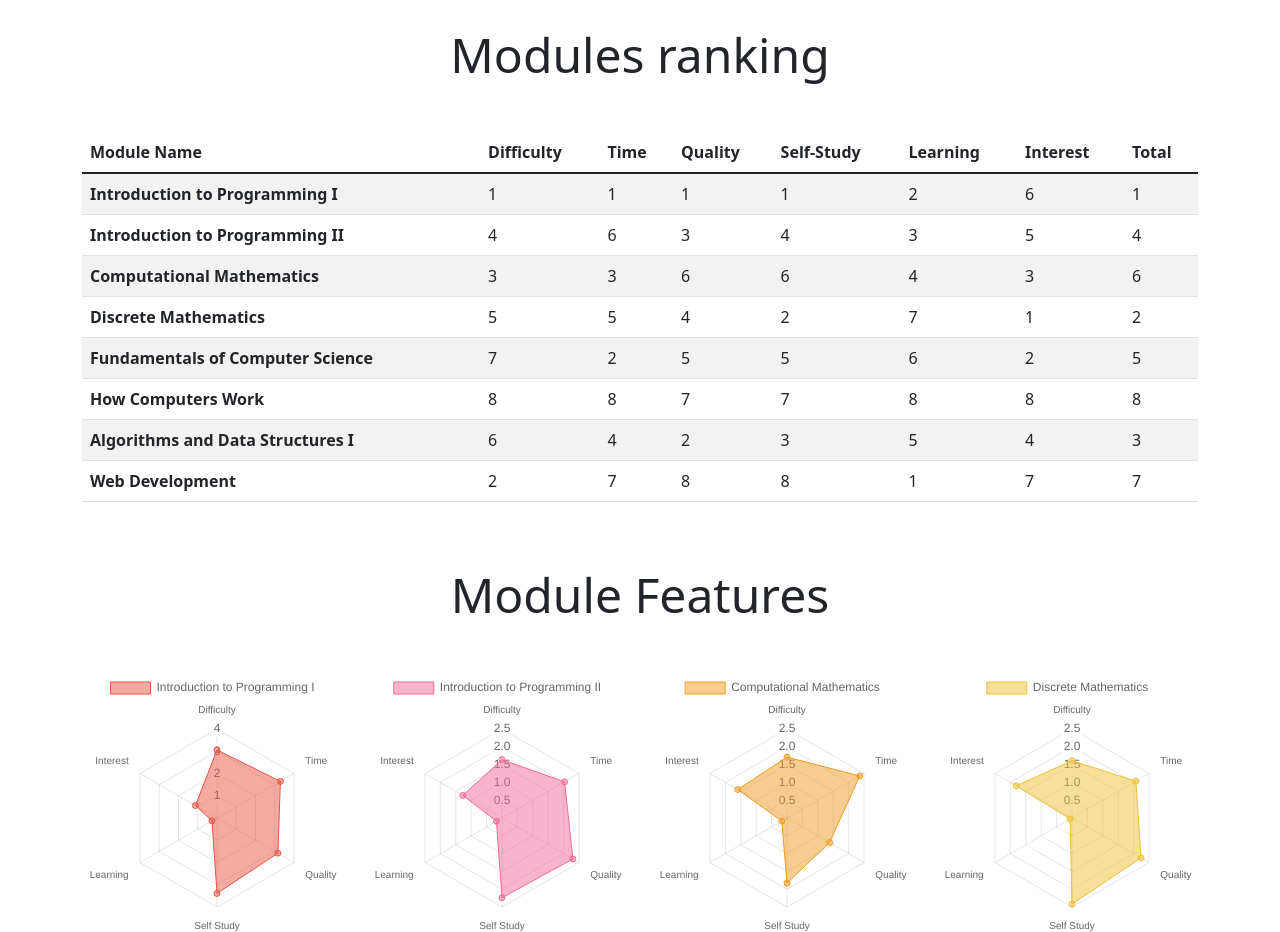
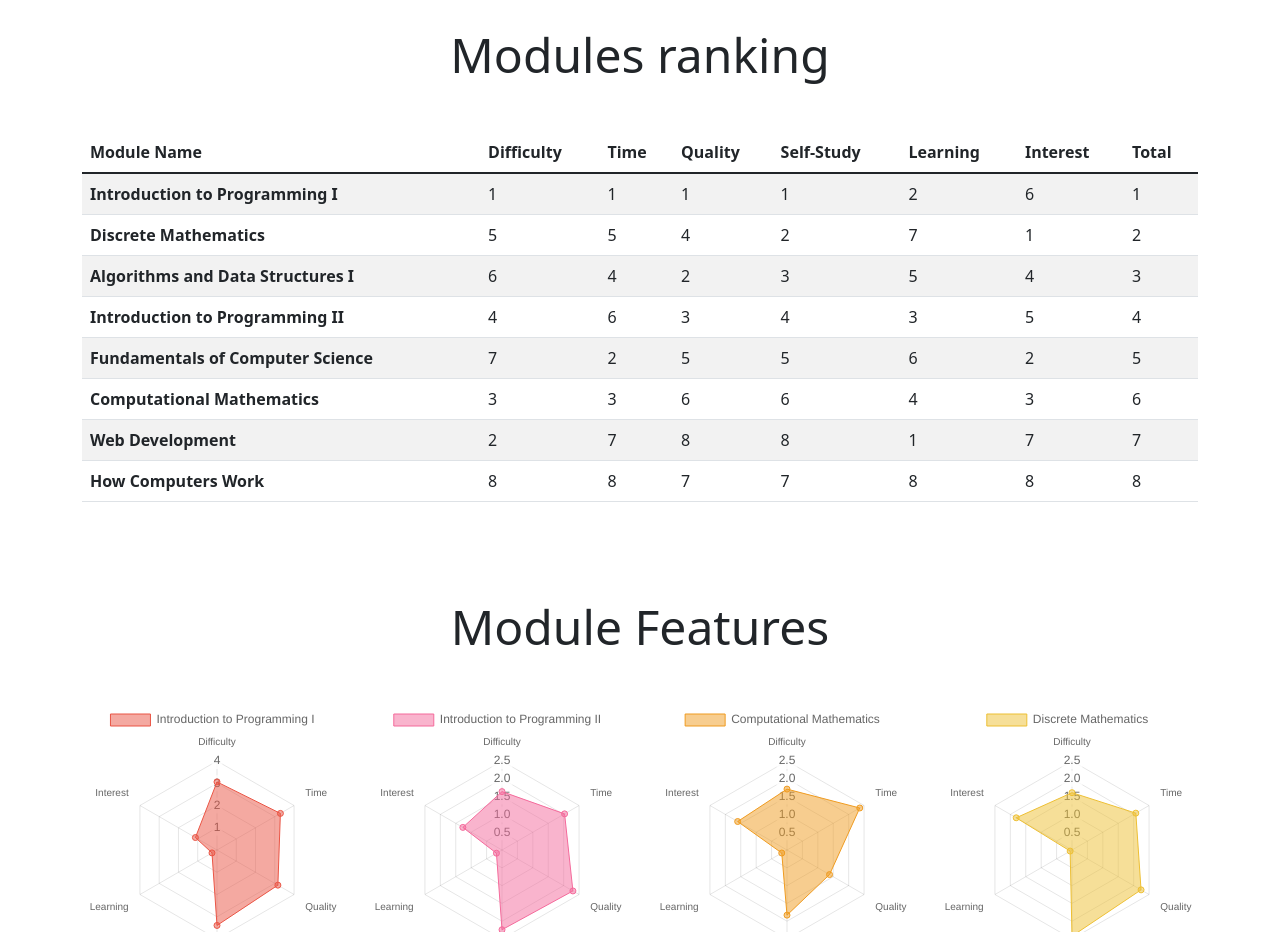
Before and after one commit to jberkovica/SeshMap, a React (Create React App) app: page /ranking in a window 1280 px wide. Shown: the part 940-1872 px from the top of the page. Built offline with nearby package versions, Linux system fonts and the light colour scheme.

Commit message:
Implemented Table Ranking
...with spaghetti code.

```diff
--- a/src/components/BarChart.js
+++ b/src/components/BarChart.js
@@ -38,10 +38,10 @@ export function BarChart({ dataArray, labels, title, color}){
             // legend: {
             //   position: 'top'
             // },
-            title: {
-              display: true,
-              text: title,
-            },
+            // title: {
+            //   display: true,
+            //   text: title,
+            // },
           },
       };
       return <Bar data={data} />;
--- a/src/pages/Ranking.js
+++ b/src/pages/Ranking.js
@@ -88,9 +88,9 @@ const TableWithModuleData = ({ selectedLevelData }) => {
 
 const TableWithModuleRanking = ({ selectedLevelData }) => {
 
-    const moduledetails = []
-    const tableRows = [];
-
+    // This creates the data that will be used to calculate ranking
+    const moduledetails = React.useMemo(() => {
+        const details = [];
         // Creating the dictionary of all modules for future ranking purposes
         for (const moduleKey in selectedLevelData) {
             const module = selectedLevelData[moduleKey];
@@ -99,6 +99,7 @@ const TableWithModuleRanking = ({ selectedLevelData }) => {
             const ModuleQualityAverage = parseFloat(getModuleQualityAverage(module.name))
             const ModuleSelfStudyAverage = parseFloat(getModuleSelfStudyAverage(module.name))
             const ModuleLearningAverage = parseFloat(getModuleLearningAverage(module.name))
+            // const ModuleAppreciationAverage = parseFloat(getModuleAppreciationAverage(module.name))
             const ModuleInterestAverage = parseFloat(getModuleInterestAverage(module.name))
             const ModuleCombinedAverage = (ModuleDifficultyAverage+ModuleTimeAverage+ModuleQualityAverage+ModuleSelfStudyAverage+ModuleInterestAverage)/5
             // Create an object to be pushed into moduledetails
@@ -106,8 +107,31 @@ const TableWithModuleRanking = ({ selectedLevelData }) => {
                 name: module.name,
                 values: [ModuleDifficultyAverage, ModuleTimeAverage, ModuleQualityAverage, ModuleSelfStudyAverage, ModuleLearningAverage, ModuleInterestAverage, ModuleCombinedAverage]
             }
-        moduledetails.push(newModule)
+            details.push(newModule);
         }
+        return details;
+    }, [selectedLevelData]);
+
+    // const moduledetails = []
+    // const tableRows = [];
+    // // Creating the dictionary of all modules for future ranking purposes
+    // for (const moduleKey in selectedLevelData) {
+    //     const module = selectedLevelData[moduleKey];
+    //     const ModuleDifficultyAverage = parseFloat(getModuleDifficultyAverage(module.name))
+    //     const ModuleTimeAverage = parseFloat(getModuleTimeAverage(module.name))
+    //     const ModuleQualityAverage = parseFloat(getModuleQualityAverage(module.name))
+    //     const ModuleSelfStudyAverage = parseFloat(getModuleSelfStudyAverage(module.name))
+    //     const ModuleLearningAverage = parseFloat(getModuleLearningAverage(module.name))
+    //     const ModuleInterestAverage = parseFloat(getModuleInterestAverage(module.name))
+    //     const ModuleCombinedAverage = (ModuleDifficultyAverage+ModuleTimeAverage+ModuleQualityAverage+ModuleSelfStudyAverage+ModuleInterestAverage)/5
+    //     // Create an object to be pushed into moduledetails
+    //     const newModule = {
+    //         name: module.name,
+    //         values: [ModuleDifficultyAverage, ModuleTimeAverage, ModuleQualityAverage, ModuleSelfStudyAverage, ModuleLearningAverage, ModuleInterestAverage, ModuleCombinedAverage]
+    //     }
+    //     moduledetails.push(newModule)
+    // }
+
 
     // Create a variable that sees how many metrics needed to be ranked
     // Calculates the no. based on the first module and assume others are the same
@@ -122,24 +146,115 @@ const TableWithModuleRanking = ({ selectedLevelData }) => {
         });
     }
 
-    // After ranking, push the data into table rows
-    for (const moduleKey in selectedLevelData) {
-        const moduleName = selectedLevelData[moduleKey].name;
-        const extractedModule = moduledetails.find(module => module.name === moduleName)
-        tableRows.push(
-            <tr key={moduleKey}>
-                <th scope="row">{moduleName}</th>
-                <td>{extractedModule.difficultyrank}</td>
-                <td>{extractedModule.timerank}</td>
-                <td>{extractedModule.qualityrank}</td>
-                <td>{extractedModule.selfstudyrank}</td>
-                <td>{extractedModule.learningrank}</td>
-                <td>{extractedModule.interestrank}</td>
-                <td>{extractedModule.totalrank}</td>
+    // Create the table itself
+    const columns = React.useMemo(
+        () => [
+            {
+                Header: 'Module Name',
+                accessor: 'name' // string-based value accessors!
+            },
+            {
+                Header: 'Difficulty',
+                accessor: 'difficultyrank'
+            },
+            {
+                Header: 'Time',
+                accessor: 'timerank'
+            },
+            {
+                Header: 'Quality',
+                accessor: 'qualityrank'
+            },
+            {
+                Header: 'Self-Study',
+                accessor: 'selfstudyrank'
+            },
+            {
+                Header: 'Learning',
+                accessor: 'learningrank'
+            },
+            {
+                Header: 'Interest',
+                accessor: 'interestrank'
+            },
+            {
+                Header: 'Total',
+                accessor: 'totalrank'
+            },
+        ],
+        []
+    );
+    const data = React.useMemo(() => moduledetails, [moduledetails]);
+    const {
+        getTableProps,
+        getTableBodyProps,
+        headerGroups,
+        rows,
+        prepareRow
+    } = useTable(
+        {
+            columns,
+            data
+        },
+        useSortBy // Use the useSortBy hook here
+    );
+    return (
+        <table {...getTableProps()} className="table table-hover table-striped mb-5">
+            {/* The header that can be clicked to do sorting */}
+            <thead>
+                {headerGroups.map(headerGroup => (
+                    <tr {...headerGroup.getHeaderGroupProps()}>
+                        {headerGroup.headers.map(column => (
+                            <th {...column.getHeaderProps(column.getSortByToggleProps())} scope="row">
+                                {column.render('Header')}
+                                {/* Add a sort direction indicator */}
+                                <span>
+                                    {column.isSorted
+                                        ? column.isSortedDesc
+                                            ? ' 🔽'
+                                            : ' 🔼'
+                                        : ''}
+                                </span>
+                            </th>
+                        ))}
+                    </tr>
+                ))}
+            </thead>
+            {/* Contents of the table that changes based on sorting type*/}
+            <tbody {...getTableBodyProps()}>
+                {rows.map(row => {
+                    prepareRow(row);
+                    return (
+                        <tr {...row.getRowProps()}>
+                            {row.cells.map((cell,index) => (
+                                <td {...cell.getCellProps()} style={index === 0 ? { fontWeight: 'bold' } : {}}>{cell.render('Cell')}</td>
+                            ))}
                         </tr>
                     );
-    }
-    return tableRows;
+                })}
+            </tbody>
+        </table>
+    );
+
+
+    // After ranking, push the data into table rows
+    // for (const moduleKey in selectedLevelData) {
+    //     const moduleName = selectedLevelData[moduleKey].name;
+    //     const extractedModule = moduledetails.find(module => module.name === moduleName)
+    //     tableRows.push(
+    //         <tr key={moduleKey}>
+    //             <th scope="row">{moduleName}</th>
+    //             <td>{extractedModule.difficultyrank}</td>
+    //             <td>{extractedModule.timerank}</td>
+    //             <td>{extractedModule.qualityrank}</td>
+    //             <td>{extractedModule.selfstudyrank}</td>
+    //             <td>{extractedModule.learningrank}</td>
+    //             <td>{extractedModule.interestrank}</td>
+    //             <td>{extractedModule.totalrank}</td>
+    //         </tr>
+    //     );
+    // }
+    // return tableRows;
 };
 
 
@@ -220,11 +335,11 @@ const LevelData = ({ selectedLevel }) => {
 
                 {/* Module ranking */}
                 <h5 className="text-center mb-5 display-5">Modules ranking</h5>
-                <table className="table table-hover table-fixed table-striped mt-5">
+                {/* <table className="table table-hover table-fixed table-striped mt-5">
                     <thead>
-                        <tr>
+                        <tr> */}
                             {/* TODO: list of headers should be the same as keys in surveys.js */}
-                            <th scope="col">Module Name</th>
+                            {/* <th scope="col">Module Name</th>
                             <th scope="col">Difficulty</th>
                             <th scope="col">Time</th>
                             <th scope="col">Quality</th>
@@ -234,10 +349,10 @@ const LevelData = ({ selectedLevel }) => {
                             <th scope="col">Total</th>
                         </tr>
                     </thead>
-                    <tbody>
+                    <tbody> */}
                     <TableWithModuleRanking selectedLevelData={selectedLevelData} />
-                    </tbody>
-                </table>
+                    {/* </tbody>
+                </table>                */}
 
                 {/* Module Charts */}
                 <h5 className="text-center mb-5 display-5 pt-5">Module Features</h5>
```
Lines whose indentation alone changed are shown as unchanged.
